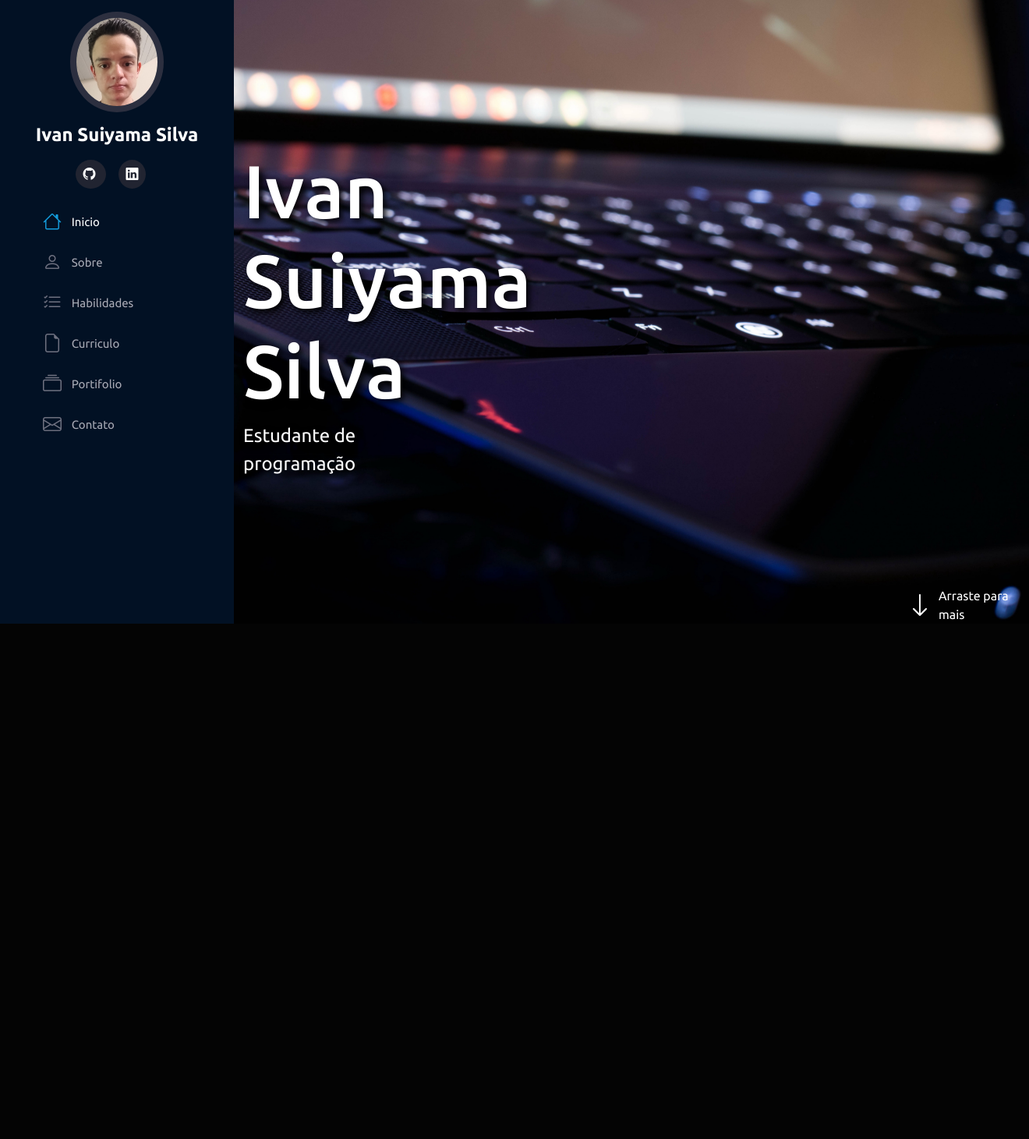
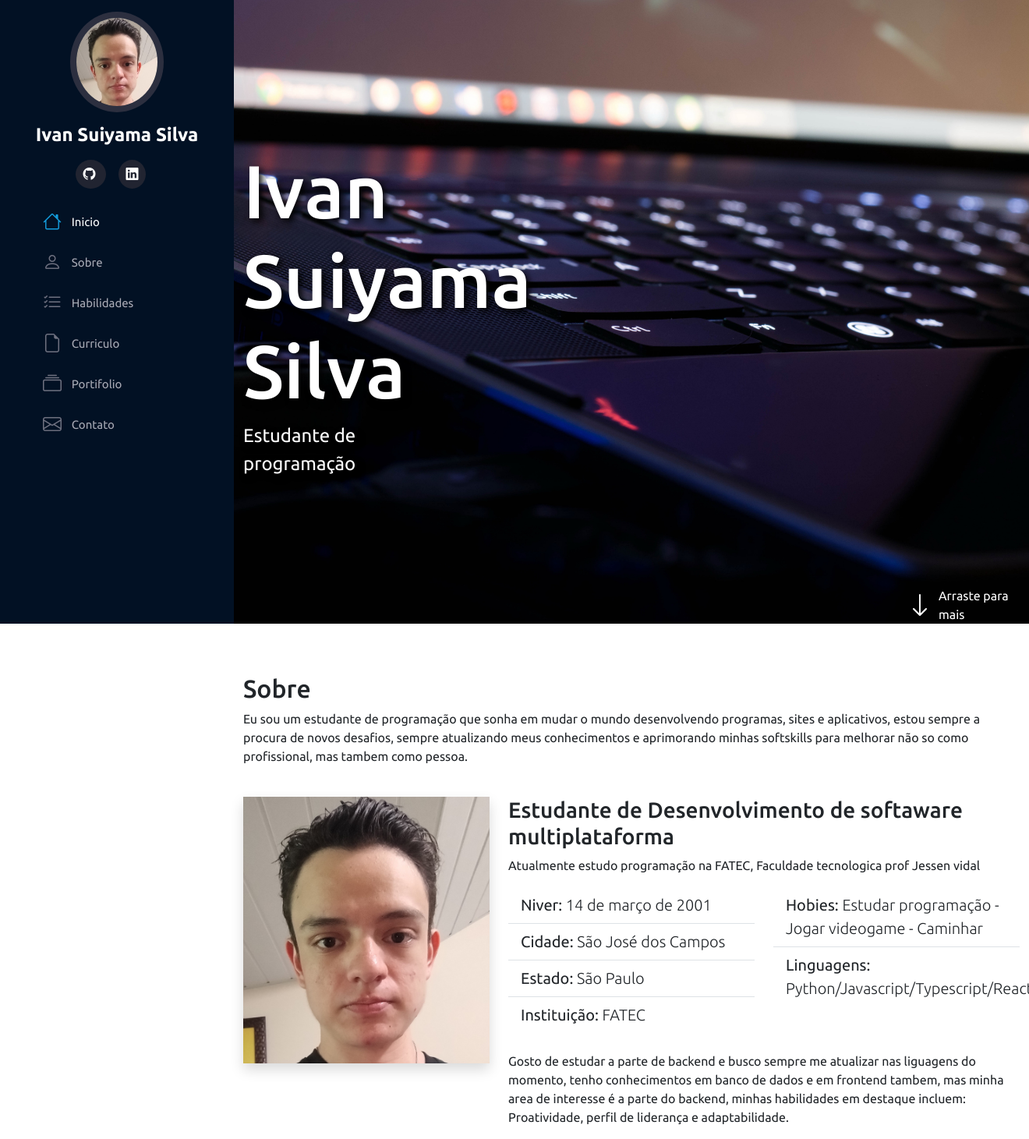
Before and after one commit to IvanSuiyama/Portifolio-Responsivo, a Flask app: page / in a window 1320 px wide. Shown: the whole page at 78% size. Before the commit the page ends 800 px from the top, so only its background shows below. Run offline with Flask 3, Linux system fonts and the light colour scheme; some libraries are stand-ins or nearby versions.

Commit message:
implemenando a parte do sobre

```diff
--- a/static/style.css
+++ b/static/style.css
@@ -128,6 +128,7 @@ section#inicio div#arraste a{
 i.menu-mobile{
     position: fixed;
     color: #fff;
+    background-color: #021124;
     right: 1rem;
     top: 1rem;
     font-size: 1.5rem;
@@ -169,3 +170,18 @@ i.menu-mobile{
         margin-left: 0;
     }
 }
+
+*::-webkit-scrollbar{
+    width: 10px;
+}
+
+*::-webkit-scrollbar-track{
+    width: 12px;
+    box-shadow: inset 0 0 .3rem #00000050;
+    background-color: #fff;
+}
+
+*::-webkit-scrollbar-thumb{
+    background-color: #149ddd;
+
+}
--- a/templates/index.html
+++ b/templates/index.html
@@ -29,10 +29,10 @@
         <nav id="navbar" class="nav-menu">
             <ul class="nav flex-column">
                 <li class="nav-item">
-                  <a class="nav-link active" aria-current="page" href="#"><i class="bi bi-house"></i> Inicio</a>
+                  <a class="nav-link active" aria-current="page" href="#inicio"><i class="bi bi-house"></i> Inicio</a>
                 </li>
                 <li class="nav-item">
-                  <a class="nav-link" href="#"><i class="bi bi-person"></i> Sobre</a>
+                  <a class="nav-link" href="#sobre"><i class="bi bi-person"></i> Sobre</a>
                 </li>
                 <li class="nav-item">
                   <a class="nav-link" href="#"><i class="bi bi-list-check"></i> Habilidades</a>
@@ -60,11 +60,67 @@
             <div class="col-md-7 d-flex justify-content-end align-items-end">
                 <div id="arraste" class="d-flex align-items-center ">
                     <i class="bi bi-arrow-down text-white pe-2 fs-2" aria-hidden="true"></i>
-                    <a href="">Arraste para mais</a>
+                    <a href="#sobre">Arraste para mais</a>
                 </div>
             </div>
 
         </section>
+
+        <section class="container mt-5" id="sobre">
+            <div class="row w-100">
+                <div class="col md-12">
+                    <h2 class="pt-3">Sobre</h2>
+                    <p>Eu sou um estudante de programação que sonha em mudar o mundo desenvolvendo programas,
+                        sites e aplicativos, estou sempre a procura de novos desafios,
+                        sempre atualizando meus conhecimentos e aprimorando minhas softskills
+                        para melhorar não so como profissional, mas tambem como pessoa.
+                    </p>
+
+                </div>
+            </div>
+            <div class="row mt-4">
+                <div class="col-md-4">
+                    <img class="img-fluid shadow mb-2" src="../static/img/IMG-20231216-WA0053.jpeg" alt="foto perfil">
+                </div>
+
+            <div class="col-md-8">
+                <h3>Estudante de Desenvolvimento de softaware multiplataforma</h3>
+                <p>Atualmente estudo programação na FATEC,
+                    Faculdade tecnologica prof Jessen vidal</p>
+                    <div class="row mt-3 mb-4">
+                        <div class="col-md-6">
+                            <ul class="list-group list-group-flush fs-5">
+                                <li class="list-group-item">
+                                    Niver: <span class="fw-light">14 de março de 2001</span>
+                                </li>
+                                <li class="list-group-item">
+                                    Cidade: <span class="fw-light">São José dos Campos</span>
+                                </li>
+                                <li class="list-group-item">
+                                    Estado: <span class="fw-light">São Paulo</span>
+                                </li>
+                                <li class="list-group-item">
+                                    Instituição: <a href="https://fatecsjc-prd.azurewebsites.net/" target="_blank" class="fw-lighter text-decoration-none link-dark">FATEC</a>
+                                </li>
+                            </ul>
+                        </div>
+
+                        <div class="col-md-6">
+                            <ul class="list-group list-group-flush fs-5">
+                                <li class="list-group-item">
+                                    Hobies: <span class="fw-light">Estudar programação - Jogar videogame - Caminhar</span>
+                                </li>
+                                <li class="list-group-item">
+                                    Linguagens: <span class="fw-light">Python/Javascript/Typescript/React</span>
+                                </li>
+
+                            </ul>
+                        </div>
+                    </div>
+                    <p>Gosto de estudar a parte de backend e busco sempre me atualizar nas liguagens do momento, tenho conhecimentos em banco de dados e em frontend tambem, mas minha area de interesse é a parte do backend, minhas habilidades em destaque incluem: Proatividade, perfil de liderança e adaptabilidade. </p>
+            </div>
+        </section>
+
 
     </main>
 
```
